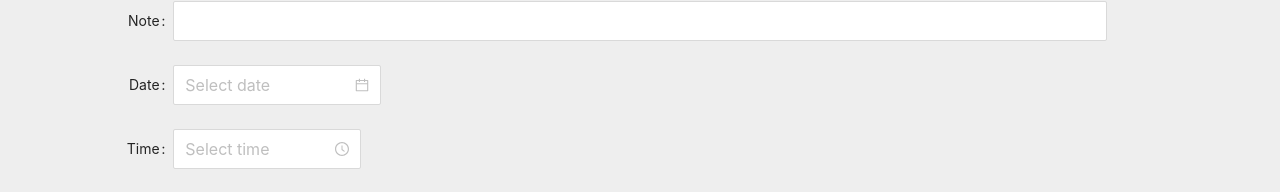
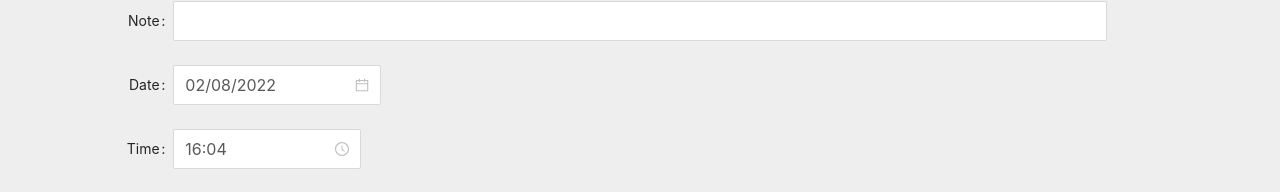
Before and after one commit to cuonggm/notes, a React (Create React App) app: page /createNote in a window 1280 px wide. Shown: the part 177-369 px from the top of the page. Built offline with nearby package versions, Linux system fonts and the light colour scheme; sample sign-in values are in the browser's storage.

Commit message:
Add something to CreateNoteComponent

```diff
--- a/package.json
+++ b/package.json
@@ -10,6 +10,7 @@
     "@testing-library/user-event": "^13.5.0",
     "antd": "^4.22.3",
     "less": "^4.1.3",
+    "moment": "^2.29.4",
     "react": "^18.2.0",
     "react-dom": "^18.2.0",
     "react-redux": "^8.0.2",
--- a/src/App.js
+++ b/src/App.js
@@ -56,7 +56,6 @@ function App() {
 
     // Slices
     const auth = useSelector((state) => state.auth);
-    console.log("isLoggedIn=" + auth.isLoggedIn);
     const notificationSlice = useSelector((state) => state.notification);
 
     // TimeComponent
@@ -77,9 +76,7 @@ function App() {
             };
             dispatch(authActions.updateUserInfoStatus(data));
 
-            console.log("Remaining time:");
             const remainTime = calculateRemainTime(parseInt(data.expireTime, 10));
-            console.log("REMAIN: " + remainTime);
             dispatch(timeActions.setTimeRemain({timeRemain: remainTime}));
             dispatch(timeActions.setRunning({isRunning: true}));
         } else {
@@ -106,6 +103,7 @@ function App() {
                 notificationSlice.description
             );
         }
+
     }, [notificationSlice]);
 
     return (
@@ -131,7 +129,7 @@ function App() {
                                 {auth.isLoggedIn && <ShowListDetailPage/>}
                             </Route>
                             <Route path="/createNote">
-                                {auth.isLoggedIn && <CreateNotePage/>}
+                                {auth.isLoggedIn && <CreateNotePage auth={auth}/>}
                             </Route>
                             <Route path="/notes">
                                 {auth.isLoggedIn ? <MainPage/> : <Redirect to="/login"/>}
--- a/src/features/notes/CreateNotePage/index.js
+++ b/src/features/notes/CreateNotePage/index.js
@@ -1,18 +1,26 @@
 import CreateNoteComponent from "../components/CreateNoteComponent";
-import {useEffect} from "react";
-import {notifyMessage} from "../../../store/notificationSlice";
+import {useState} from "react";
 import {useDispatch} from "react-redux";
+
+const initNote = {
+    title: "",
+    note: "",
+    date: "",
+    time: "",
+    tags: "",
+    location: "",
+    flag: false,
+    priority: "medium",
+    url: "",
+};
 
 const CreateNotePage = (props) => {
     const dispatch = useDispatch();
 
-    useEffect(() => {
-        console.log("Run notifyMessage");
-        notifyMessage("Ahihi do ngoc", "Dung la do ngoc that", "success", dispatch);
-    }, [dispatch]);
+    const [note, setNote] = useState(initNote);
 
     return <div>
-        <CreateNoteComponent/>
+        <CreateNoteComponent setNote={setNote}/>
     </div>
 };
 
--- a/src/features/notes/components/CreateNoteComponent/index.js
+++ b/src/features/notes/components/CreateNoteComponent/index.js
@@ -1,16 +1,49 @@
 import {Fragment, useState} from "react";
 import {Button, DatePicker, Form, Input, Radio, Switch, Tag, TimePicker} from "antd";
 import {breakTags} from "../../util/util";
+import {
+    getDateFromMoment, getTimeFromMoment,
+} from "../../../../util/datetime";
+import moment from "moment";
 
 const CreateNoteComponent = (props) => {
+    const [title, setTitle] = useState("");
+    const [note, setNote] = useState("");
+    const [date, setDate] = useState(null);
+    const [time, setTime] = useState(null);
     const [tags, setTags] = useState([]);
     const [priority, setPriority] = useState("medium")
+
+    // Datepicker
+    const onDateChange = (date, dateString) => {
+        if (date === null) {
+            return;
+        }
+        setDate(state => {
+            return date.toDate();
+        })
+    }
+
+    // Timepicker
+    const onTimeChange = (time, timeString) => {
+        if (time === null) {
+            return;
+        }
+        setTime(state => {
+            return time.toDate();
+        })
+    }
 
     const onTagsChange = (event) => {
         let tagList = breakTags(event.target.value);
         setTags(state => {
             return tagList;
         });
+    }
+
+    const onSubmit = (event) => {
+        console.log(date);
+        console.log(time);
     }
 
     const priorityOptions = [
@@ -44,12 +77,12 @@ const CreateNoteComponent = (props) => {
                 <Input/>
             </Form.Item>
 
-            <Form.Item name="date" label="Date">
-                <DatePicker format={"DD/MM/YYYY"}/>
+            <Form.Item name="date" label="Date" initialValue={moment(new Date())}>
+                <DatePicker format={"DD/MM/YYYY"} onChange={onDateChange}/>
             </Form.Item>
 
-            <Form.Item name="time" label="Time">
-                <TimePicker format={"HH:mm"}/>
+            <Form.Item name="time" label="Time" initialValue={moment(new Date())}>
+                <TimePicker format={"HH:mm"} onChange={onTimeChange}/>
             </Form.Item>
 
             <Form.Item name="tags" label="Tags">
@@ -80,7 +113,7 @@ const CreateNoteComponent = (props) => {
             </Form.Item>
 
             <Form.Item wrapperCol={{offset: 2, span: 22}}>
-                <Button type="primary">Create</Button>
+                <Button type="primary" onClick={onSubmit}>Create</Button>
             </Form.Item>
 
         </Form>
--- a/src/store/authSlice.js
+++ b/src/store/authSlice.js
@@ -101,7 +101,6 @@ export const loginThunk = (username, password) => {
                 }
             })
             .catch((error) => {
-                console.log("Print Login Error:");
                 console.log(error);
                 dispatch(
                     notificationActions.pushNotification({
@@ -165,8 +164,6 @@ const calculateExpireTime = (expiresIn) => {
 
 
 export const autoLogout = (remainTime, dispatch) => {
-    console.log("AutoLogout RemainTime: " + remainTime);
-    console.log("Set auto logout after: " + remainTime);
     setTimeout(() => {
         clearUserInfoFromLocalStorage();
         dispatch(logoutThunk());
--- a/src/store/notificationSlice.js
+++ b/src/store/notificationSlice.js
@@ -31,8 +31,6 @@ export const notifyMessage = (message, description, type, dispatch) => {
         message: message,
         description: description,
     }));
-
-    // dispatch(notificationActions.clear());
 }
 
 export const notificationActions = notificationSlice.actions;
--- a/src/util/datetime.js
+++ b/src/util/datetime.js
@@ -18,10 +18,19 @@ export const currentDateTime = () => {
 export const calculateRemainTime = (futureTime) => {
     const now = new Date();
     const remainTime = Math.floor((futureTime - now.getTime()) / 1000);
-    console.log("REMAIN: " + remainTime);
     return Math.floor(remainTime);
 }
 
 export const dateToString = (timestamp) => {
     return new Date(timestamp).toLocaleString();
 }
+
+export const getDateFromMoment = (moment) => {
+    const date = moment.toDate();
+    console.log(typeof(date))
+    console.log(date);
+}
+
+export const getTimeFromMoment = (moment) => {
+    return moment.toDate();
+}
```
Also changed, not shown: 1 other file (tests, documents, lock files or other folders).
